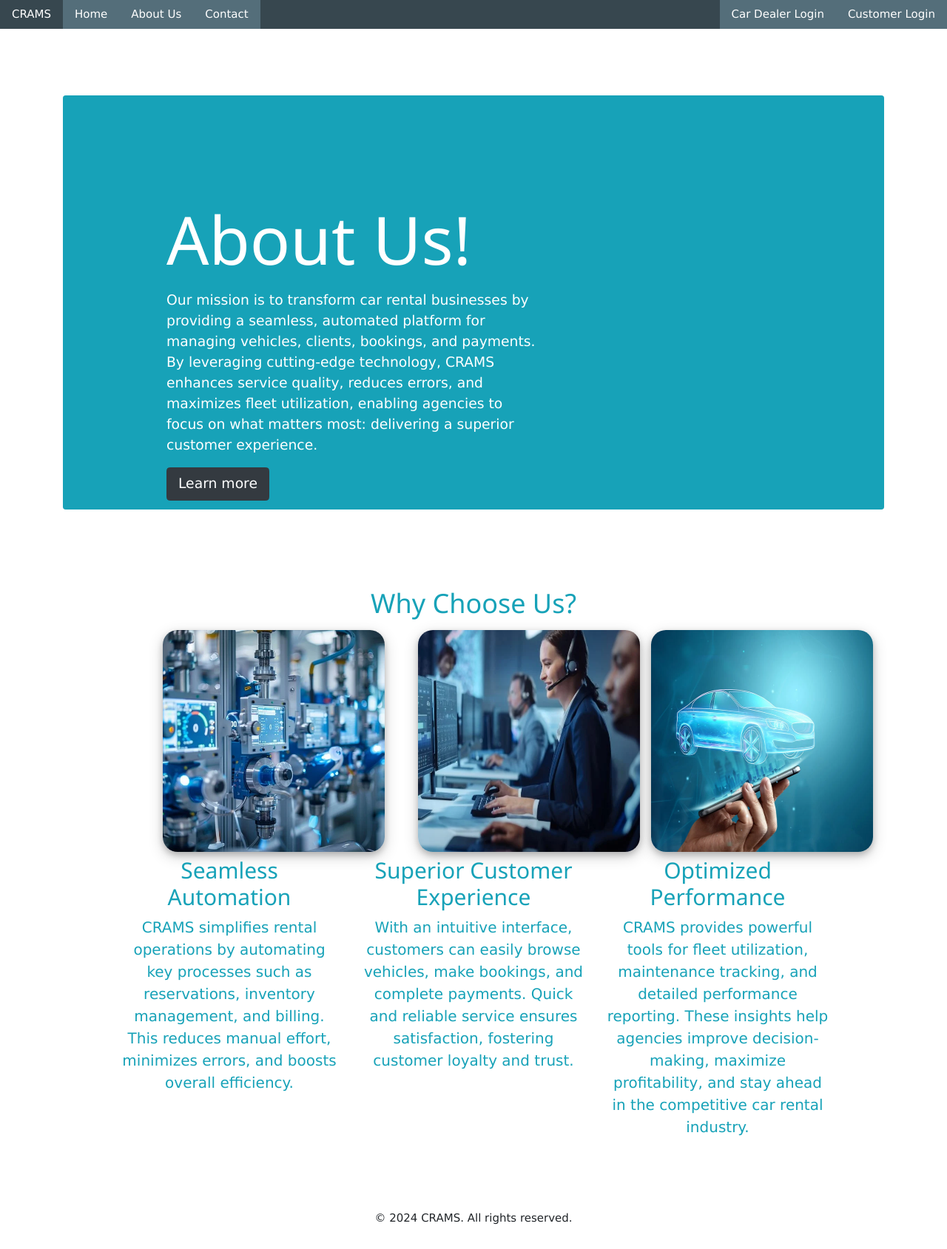
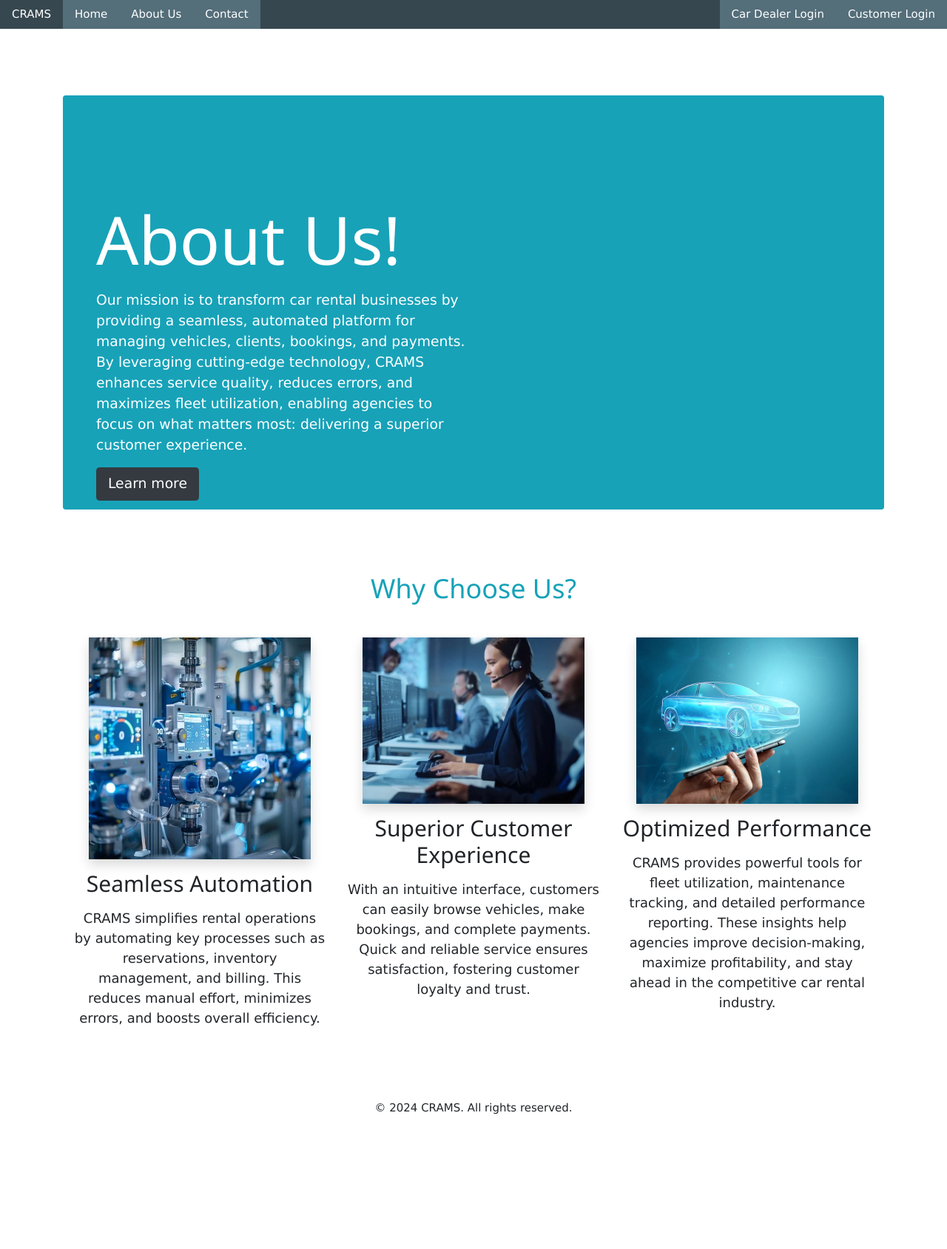
Before and after one commit to mnathuw/CRAMS, a Django app: template templates/about.html in a window 1280 px wide. Shown: the whole page at 74% size. After the commit the page ends 1507 px from the top, so only its background shows below. Run offline with Django 5.2, Linux system fonts and the light colour scheme; the template is opened without the code that fills it, so the values that code supplies are empty.

Commit message:
Update about.html

```diff
--- a/templates/about.html
+++ b/templates/about.html
@@ -3,62 +3,49 @@
 {% block title %}About Us{% endblock title %}
 
 {% block body %}
-
-<div class="jumbotron p-5 text-white rounded bg-info" style="height:560px ">
-  <div class="col-md-6 px-0" style="margin:95px">
-    <h1 class="display-4 " style="font-size:90px">About Us!</h1>
-    <p class="lead my-3">Our mission is to transform car rental businesses by providing a seamless, automated
-      platform for managing
-      vehicles,
-      clients, bookings, and payments. By leveraging cutting-edge technology, CRAMS enhances service quality, reduces
-      errors,
-      and maximizes fleet utilization, enabling agencies to focus on what matters most: delivering a superior customer
-      experience.</p>
+<div class="jumbotron p-5 text-white rounded bg-info" style="height:560px">
+  <div class="col-md-6 px-0" style="margin-top:95px;">
+    <h1 class="display-4" style="font-size:90px;">About Us!</h1>
+    <p class="lead my-3">Our mission is to transform car rental businesses by providing a seamless, automated platform
+      for managing vehicles, clients, bookings, and payments. By leveraging cutting-edge technology, CRAMS enhances
+      service quality, reduces errors, and maximizes fleet utilization, enabling agencies to focus on what matters most:
+      delivering a superior customer experience.</p>
     <a class="btn btn-dark btn-lg" href="#123" role="button">Learn more</a>
   </div>
 </div>
-<div class="p-3 mb-2  text-info" id="123">
-  <div class="row m-5">
-    <div class="container fluid px-0">
-      <h1 class="my-3 text-center">Why Choose Us?</h1>
-    </div>
-    <div class="col-xl-4">
-      <div class="container fluid px-0">
-        {%load static%}
-        <img src="{% static 'automation.webp' %}" width="300" height="300"
-          style=" background-color: white;border-radius: 20px; box-shadow: 0 4px 8px 0 rgba(0, 0, 0, 0.2), 0 6px 20px 0 rgba(0, 0, 0, 0.19); margin-left:60px">
-      </div>
-      <h2 class="hd my-2 " style=" text-align:center">Seamless Automation</h2>
-      <p style="font-size:20px; text-align:center">CRAMS simplifies rental operations by automating key processes such
-        as reservations, inventory management, and billing.
-        This reduces manual effort, minimizes errors, and boosts overall efficiency.</p>
 
-    </div><!-- /.col-lg-4 -->
-    <div class="col-xl-4">
-      <div class="container">
-        {%load static%}
-        <img src="{% static 'customer experience.webp' %}" width="300" height="300"
-          style=" background-color: white;border-radius: 20px; box-shadow: 0 4px 8px 0 rgba(0, 0, 0, 0.2), 0 6px 20px 0 rgba(0, 0, 0, 0.19); margin-left:60px">
-      </div>
-      <h2 class="hd my-2 " style=" text-align:center">Superior Customer Experience</h2>
-      <p style="font-size:20px ; text-align:center">With an intuitive interface, customers can easily browse vehicles,
-        make bookings, and complete payments. Quick and
-        reliable service ensures satisfaction, fostering customer loyalty and trust. </p>
+<div class="container py-5" id="123">
+  <h1 class="text-center text-info mb-5">Why Choose Us?</h1>
+  <div class="row justify-content-center">
+    <div class="col-xl-4 d-flex flex-column align-items-center mb-4">
+      {%load static%}
+      <img src="{% static 'automation.webp' %}" class="img-fluid rounded-3 shadow"
+        style="max-width: 300px; height: auto;">
+      <h2 class="my-3 text-center">Seamless Automation</h2>
+      <p class="text-center" style="font-size: 18px;">CRAMS simplifies rental operations by automating key processes
+        such as reservations, inventory management, and billing. This reduces manual effort, minimizes errors, and
+        boosts overall efficiency.</p>
+    </div><!-- /.col-xl-4 -->
 
-    </div><!-- /.col-lg-4 -->
-    <div class="col-xl-4">
-      <div class="container-center">
-        {%load static%}
-        <img src="{% static 'tracking.webp' %}" width="300" height="300"
-          style=" background-color: white;border-radius: 20px; box-shadow: 0 4px 8px 0 rgba(0, 0, 0, 0.2), 0 6px 20px 0 rgba(0, 0, 0, 0.19); margin-left:60px">
-      </div>
-      <h2 class="hd my-2" style=" text-align:center">Optimized Performance</h2>
-      <p style="font-size:20px ; text-align:center">CRAMS provides powerful tools for fleet utilization, maintenance
-        tracking, and detailed performance reporting. These
-        insights help agencies improve decision-making, maximize profitability, and stay ahead in the competitive car
-        rental
-        industry.</p>
-    </div><!-- /.col-lg-4 -->
-  </div>
-</div>
+    <div class="col-xl-4 d-flex flex-column align-items-center mb-4">
+      {%load static%}
+      <img src="{% static 'customer experience.webp' %}" class="img-fluid rounded-3 shadow"
+        style="max-width: 300px; height: auto;">
+      <h2 class="my-3 text-center">Superior Customer Experience</h2>
+      <p class="text-center" style="font-size: 18px;">With an intuitive interface, customers can easily browse vehicles,
+        make bookings, and complete payments. Quick and reliable service ensures satisfaction, fostering customer
+        loyalty and trust.</p>
+    </div><!-- /.col-xl-4 -->
+
+    <div class="col-xl-4 d-flex flex-column align-items-center mb-4">
+      {%load static%}
+      <img src="{% static 'tracking.webp' %}" class="img-fluid rounded-3 shadow"
+        style="max-width: 300px; height: auto;">
+      <h2 class="my-3 text-center">Optimized Performance</h2>
+      <p class="text-center" style="font-size: 18px;">CRAMS provides powerful tools for fleet utilization, maintenance
+        tracking, and detailed performance reporting. These insights help agencies improve decision-making, maximize
+        profitability, and stay ahead in the competitive car rental industry.</p>
+    </div><!-- /.col-xl-4 -->
+  </div><!-- /.row -->
+</div><!-- /.container -->
 {% endblock body %}
--- a/vehicles/settings.py
+++ b/vehicles/settings.py
@@ -20,7 +20,7 @@ BASE_DIR = Path(__file__).resolve().parent.parent
 # See https://docs.djangoproject.com/en/4.0/howto/deployment/checklist/
 
 # SECURITY WARNING: keep the secret key used in production secret!
-SECRET_KEY = ''
+SECRET_KEY = 'django-insecure-o4n(hm_uy8mvil^+g2drc*u1&06!uvn&tp@pg(q_06v1#@)6&p'
 
 # SECURITY WARNING: don't run with debug turned on in production!
 DEBUG = True
```
Also changed, not shown: car_dealer_portal/migrations/0001_initial.py (added), car_dealer_portal/migrations/__init__.py (added), customer_portal/migrations/0001_initial.py (added), customer_portal/migrations/__init__.py (added), db.sqlite3.
